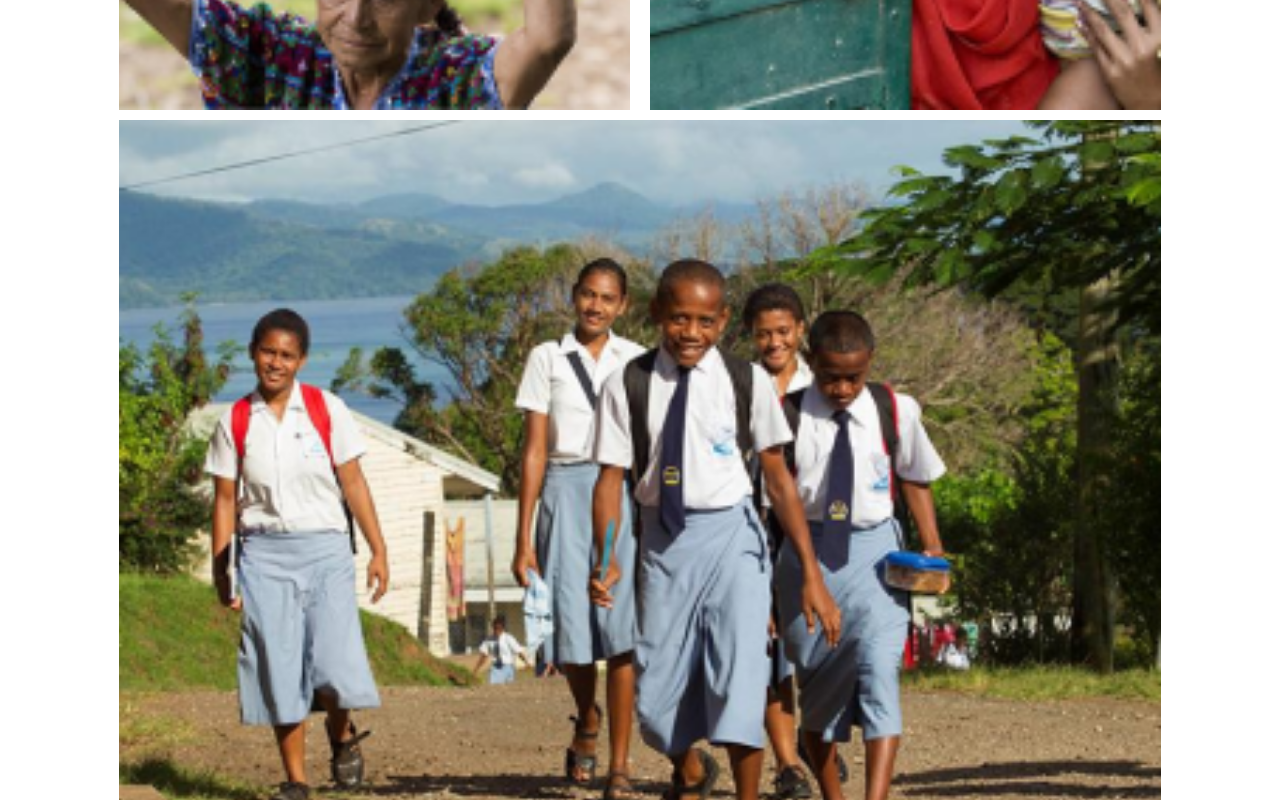
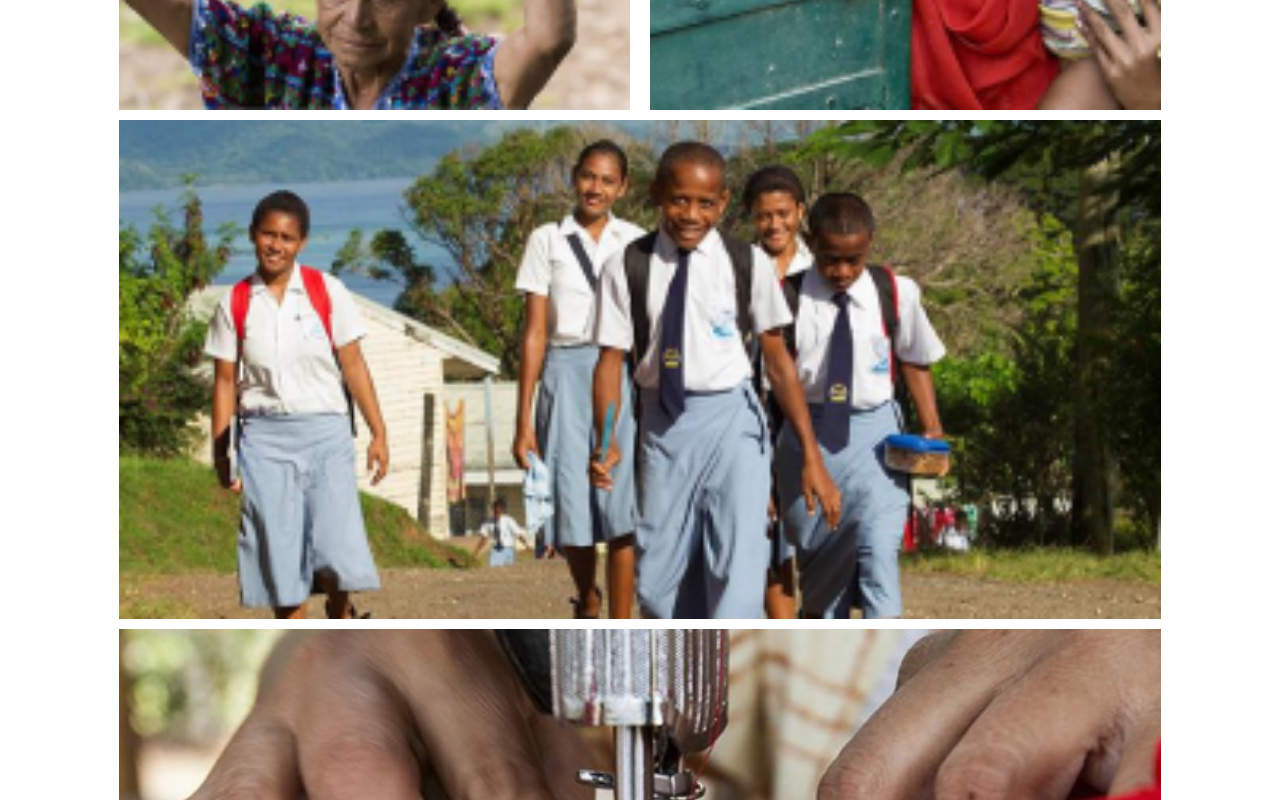
Before and after one commit to rounak880013/nya_rotary, a React (Create React App) app: page / in a window 1280 px wide. Shown: the part 1660-2460 px from the top of the page. Built offline with nearby package versions, Linux system fonts and the light colour scheme.

Commit message:
fourteen  commit

```diff
--- a/src/components/Banner.jsx
+++ b/src/components/Banner.jsx
@@ -7,6 +7,7 @@ import image6 from '../assests/image 28 (2).png'
 import image7 from '../assests/image 27.png'
 import image16 from '../assests/image 26 (3).png'
 import image17 from '../assests/image 28(3).png'
+import image18 from '../assests/image 28 (4).png'
 import { FaLongArrowAltRight } from 'react-icons/fa';
 import "./Home.css";
 function Banner(){
@@ -90,6 +91,15 @@ function Banner(){
         </div>
       </div>
       </div>
+      <div class="rtyee">
+      <div class="container" >
+        <img  src={image18} alt="Avatar" class="image" class="imageg" />
+        <div class="overlay">
+          <div class="text">Supporting<br/>education</div>
+          <div class="text_1">View More<FaLongArrowAltRight/></div>
+        </div>
+      </div>
+      </div>
     </div>
     <div className='banner_2'>
       <div class="container">
--- a/src/components/Home.css
+++ b/src/components/Home.css
@@ -659,3 +659,16 @@ color: #1D4781;
 .foo_footer{
   margin-top: 26px;
 }
+.rtyee{
+  display: none;
+}
+@media only screen and (max-width: 1300px){
+  .rtyee{
+    display:flex;
+    width: 100%;
+    margin-top: 10px;
+  }
+  .rtye{
+    display: none;
+  }
+}
```
Also changed, not shown: src/assests/image 28 (4).png (added).
